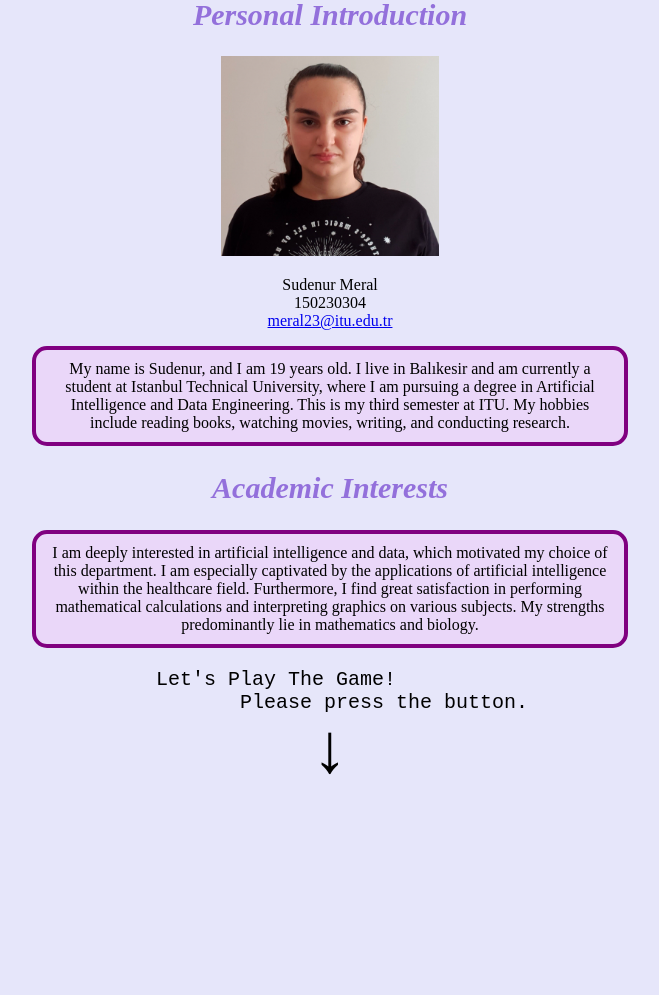
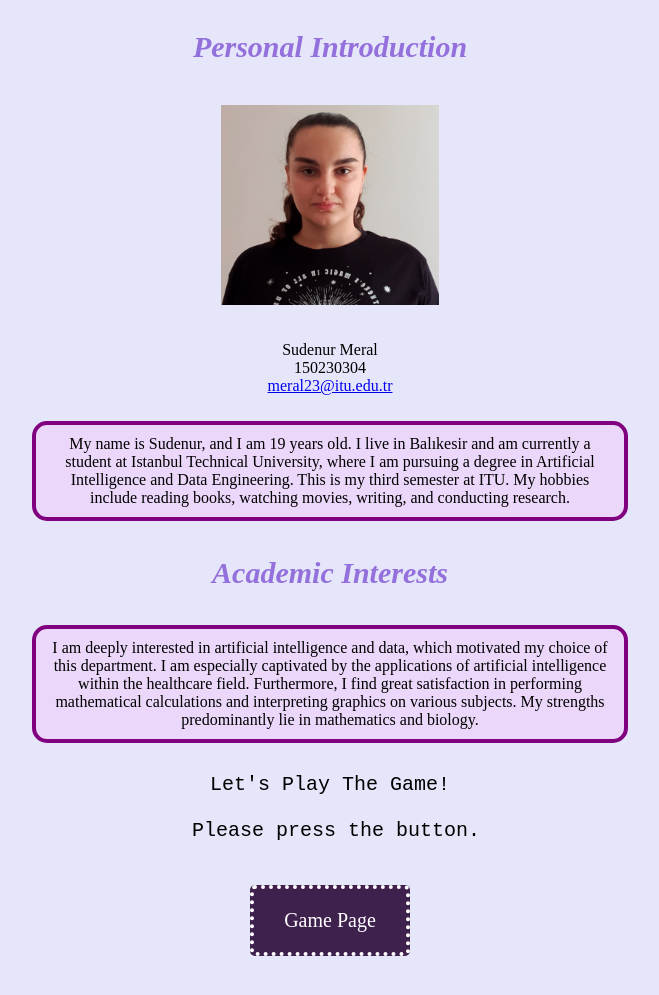
Before and after one commit to itu-itis24-meral23/term-project, a plain HTML site: page index.html in a window 1280 px wide. Shown: the part 103-1098 px from the top of the page, without its empty margins (310-969 px from the left). Before the commit the page ends 939 px from the top, so only its background shows below. Drawn offline with Linux system fonts and the light colour scheme.

Commit message:
Button, button style and game.html link were added

```diff
--- a/index.html
+++ b/index.html
@@ -19,10 +19,11 @@
             <p class="paragraph3"> My name is Sudenur, and I am 19 years old. I live in Balıkesir and am currently a student at Istanbul Technical University, where I am pursuing a degree in Artificial Intelligence and Data Engineering. This is my third semester at ITU. My hobbies include reading books, watching movies, writing, and conducting research.</p>
             <h2> <em> Academic Interests </em> </h2>
             <p class="paragraph4"> I am deeply interested in artificial intelligence and data, which motivated my choice of this department. I am especially captivated by the applications of artificial intelligence within the healthcare field. Furthermore, I find great satisfaction in performing mathematical calculations and interpreting graphics on various subjects. My strengths predominantly lie in mathematics and biology. </p>
-            <pre>
-Let's Play The Game!
-         Please press the button.
-<span class="arrow">&#8595;</span>
+            <pre>Let's Play The Game!
+
+ Please press the button.
             </pre>
+            <a href="game.html" class="button">Game Page</a>
+            <div class="empty-space"></div>
     </body>
 </html>
--- a/style.css
+++ b/style.css
@@ -1,5 +1,9 @@
 body{
     background-color:lavender;
+    display: flex;
+    flex-direction: column;
+    justify-content: flex-start;
+    align-items: center;
 }
 h1{
     text-align: center;
@@ -44,6 +48,22 @@ pre{
     font-size: 20px;
     font-weight: 300;
 }
-.arrow{
-    font-size: 70px;
+.button {
+    padding: 20px 30px;
+    font-size: 20px;
+    background-color: #270434de;
+    color: white;
+    border-radius: 5px;
+    text-align: center;
+    text-decoration: none;
+    border: 4px dotted white;
 }
+.button:hover {
+    background-color: #bc78d3;
+    color: #270434de;
+    box-shadow: 6px 6px 16px rgba(0, 0, 0, 0.4), -6px -6px 16px rgba(255, 255, 255, 0.6);
+    transform: translateY(-4px);
+}
+.empty-space {
+    height: 150px;
+}
```
Also changed, not shown: game.html (+9 -0 lines).
